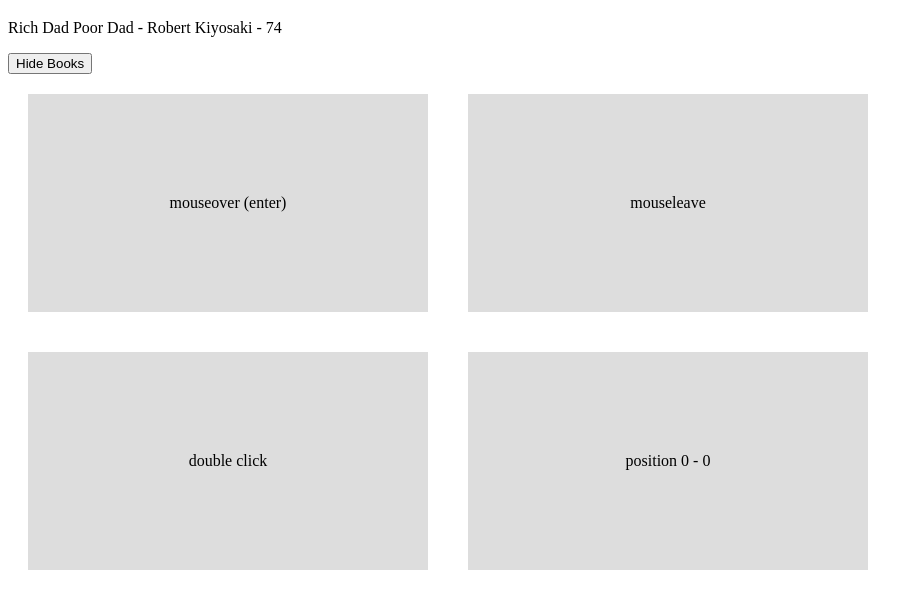
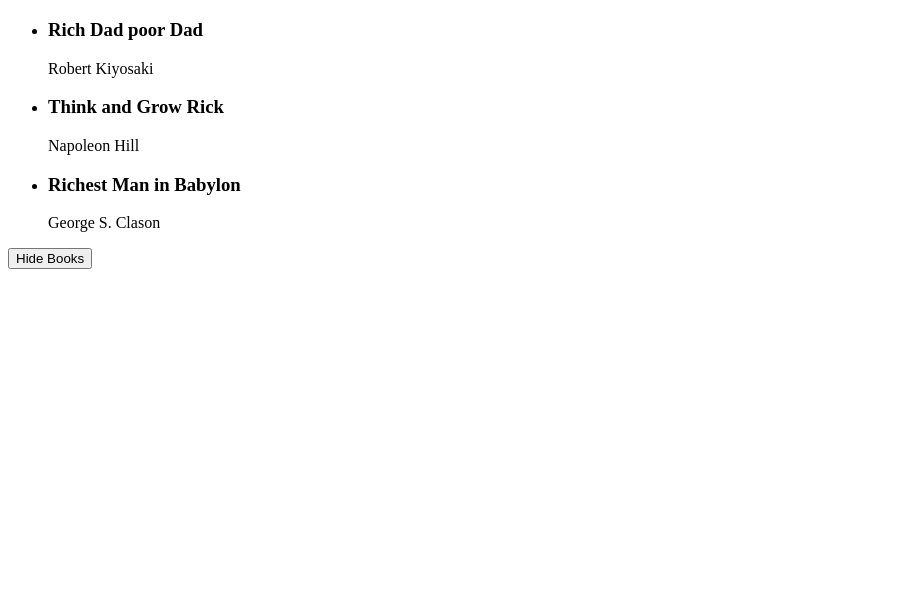
Before and after one commit to sceka/vueExercise, a plain HTML site: page index.html in a window 1280 px wide. Shown: the part 61-670 px from the top of the page, without its empty margins (0-923 px from the left). Drawn offline with nearby package versions, Linux system fonts and the light colour scheme.

Commit message:
Work with loop

```diff
--- a/app.js
+++ b/app.js
@@ -2,26 +2,26 @@
 	data() {
 		return {
 			showBook: 'true',
-			title: 'Rich Dad Poor Dad',
-			author: 'Robert Kiyosaki',
-			age: '74',
-			x: 0,
-			y: 0
+
+			books: [
+				{
+					title: 'Rich Dad poor Dad',
+					author: 'Robert Kiyosaki'
+				},
+				{
+					title: 'Think and Grow Rick',
+					author: 'Napoleon Hill'
+				},
+				{
+					title: 'Richest Man in Babylon',
+					author: 'George S. Clason'
+				}
+			]
 		};
 	},
 	methods: {
 		toogleShowBook() {
 			this.showBook = !this.showBook;
-		},
-		handleEvent(e, data) {
-			console.log(e, e.type);
-			if (data) {
-				console.log(data);
-			}
-		},
-		handleMouseMove(e) {
-			this.x = e.offsetX;
-			this.y = e.offsetY;
 		}
 	}
 });
--- a/index.html
+++ b/index.html
@@ -27,30 +27,17 @@
 		<h1>Hello, Vue</h1>
 		<div id="app">
 			<div v-if="showBook">
-				<p>{{title}} - {{author}} - {{age}}</p>
+				<ul>
+					<li v-for="book in books">
+						<h3>{{book.title}}</h3>
+						<p>{{book.author}}</p>
+					</li>
+				</ul>
 			</div>
 			<button @click="toogleShowBook">
 				<span v-if="showBook">Hide Books</span>
 				<span v-else="!showBook">Show Books</span>
 			</button>
-
-			<br />
-
-			<div
-				class="box"
-				@mouseover="handleEvent($event, 5)"
-			>
-				mouseover (enter)
-			</div>
-			<div class="box" @mouseleave="handleEvent">
-				mouseleave
-			</div>
-			<div class="box" @dblclick="handleEvent">
-				double click
-			</div>
-			<div class="box" @mousemove="handleMouseMove">
-				position {{x}} - {{y}}
-			</div>
 		</div>
 
 		<script src="app.js"></script>
```
